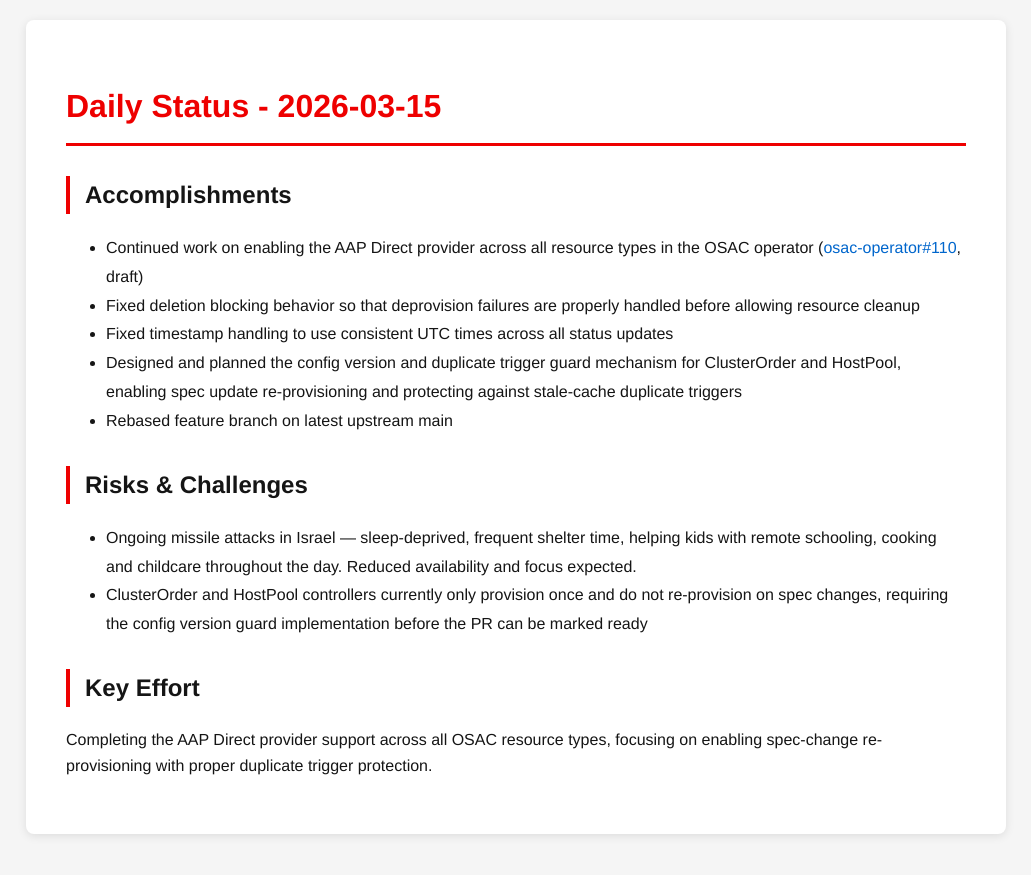
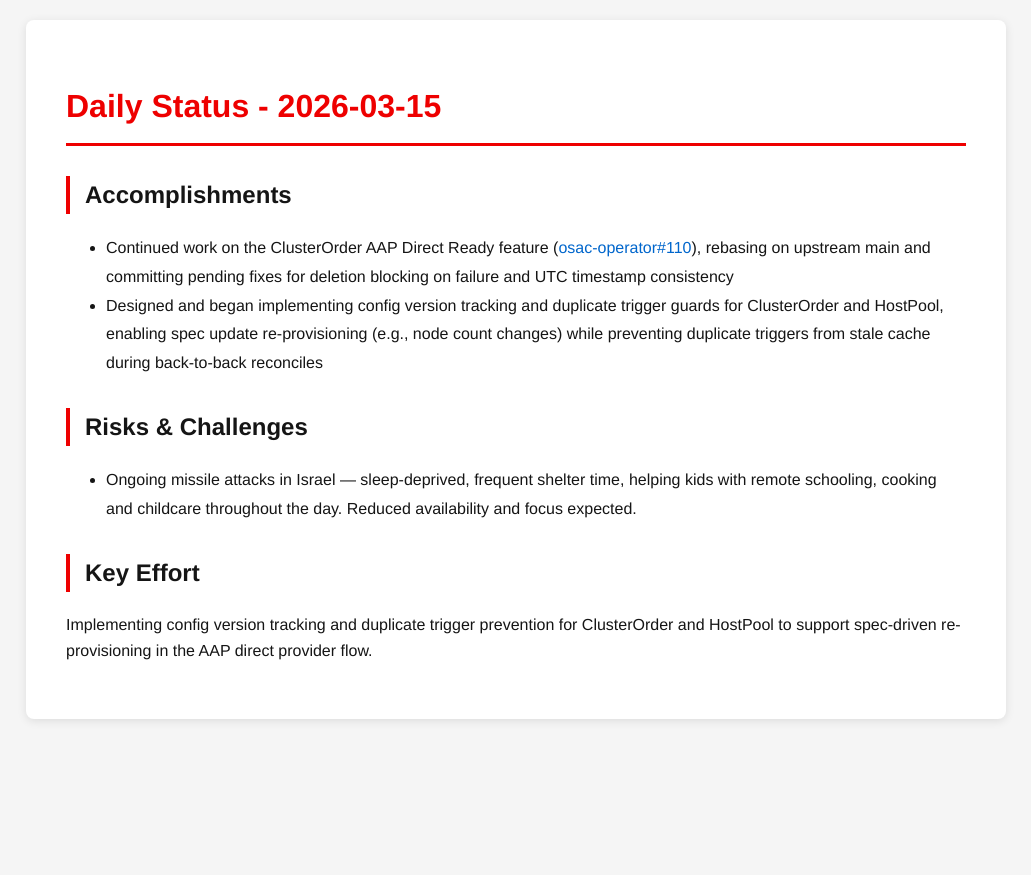
Before and after one commit to tzvatot/daily-status, a Jekyll site: the page built from 2026-03-15.md, in a window 1280 px wide. Shown: the top 875 px of the page, without its empty margins (124-1155 px from the left). Built offline with Jekyll 4.4.1, drawn with Linux system fonts in a browser that asks for light colours.

Commit message:
Daily status update - 2026-03-15

```diff
--- a/2026-03-15.md
+++ b/2026-03-15.md
@@ -7,15 +7,11 @@ date: 2026-03-15
 # Daily Status - 2026-03-15
 
 ## Accomplishments
-- Continued work on enabling the AAP Direct provider across all resource types in the OSAC operator ([osac-operator#110](https://github.com/osac-project/osac-operator/pull/110), draft)
-- Fixed deletion blocking behavior so that deprovision failures are properly handled before allowing resource cleanup
-- Fixed timestamp handling to use consistent UTC times across all status updates
-- Designed and planned the config version and duplicate trigger guard mechanism for ClusterOrder and HostPool, enabling spec update re-provisioning and protecting against stale-cache duplicate triggers
-- Rebased feature branch on latest upstream main
+- Continued work on the ClusterOrder AAP Direct Ready feature ([osac-operator#110](https://github.com/osac-project/osac-operator/pull/110)), rebasing on upstream main and committing pending fixes for deletion blocking on failure and UTC timestamp consistency
+- Designed and began implementing config version tracking and duplicate trigger guards for ClusterOrder and HostPool, enabling spec update re-provisioning (e.g., node count changes) while preventing duplicate triggers from stale cache during back-to-back reconciles
 
 ## Risks & Challenges
 - Ongoing missile attacks in Israel — sleep-deprived, frequent shelter time, helping kids with remote schooling, cooking and childcare throughout the day. Reduced availability and focus expected.
-- ClusterOrder and HostPool controllers currently only provision once and do not re-provision on spec changes, requiring the config version guard implementation before the PR can be marked ready
 
 ## Key Effort
-Completing the AAP Direct provider support across all OSAC resource types, focusing on enabling spec-change re-provisioning with proper duplicate trigger protection.
+Implementing config version tracking and duplicate trigger prevention for ClusterOrder and HostPool to support spec-driven re-provisioning in the AAP direct provider flow.
```
